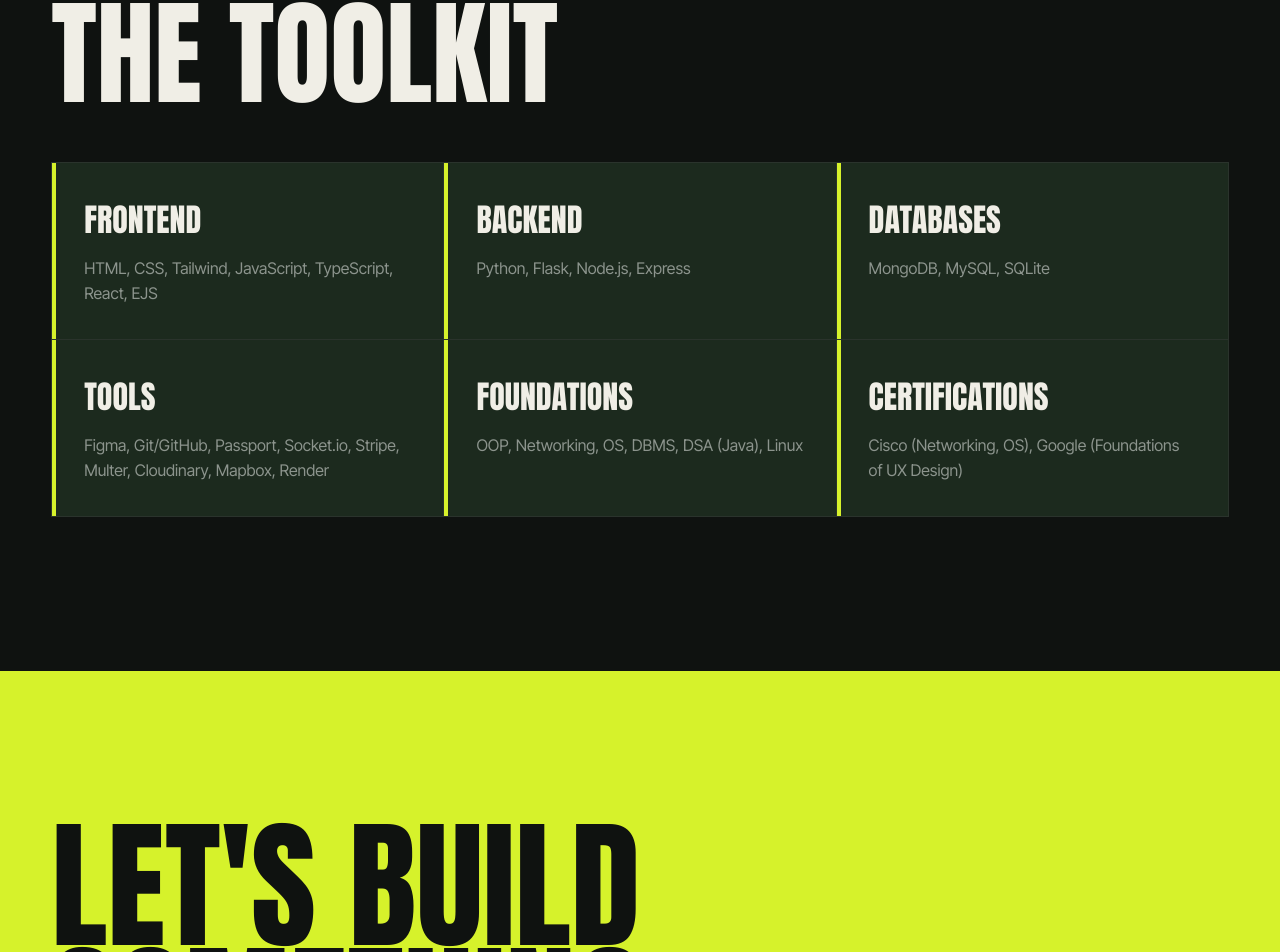
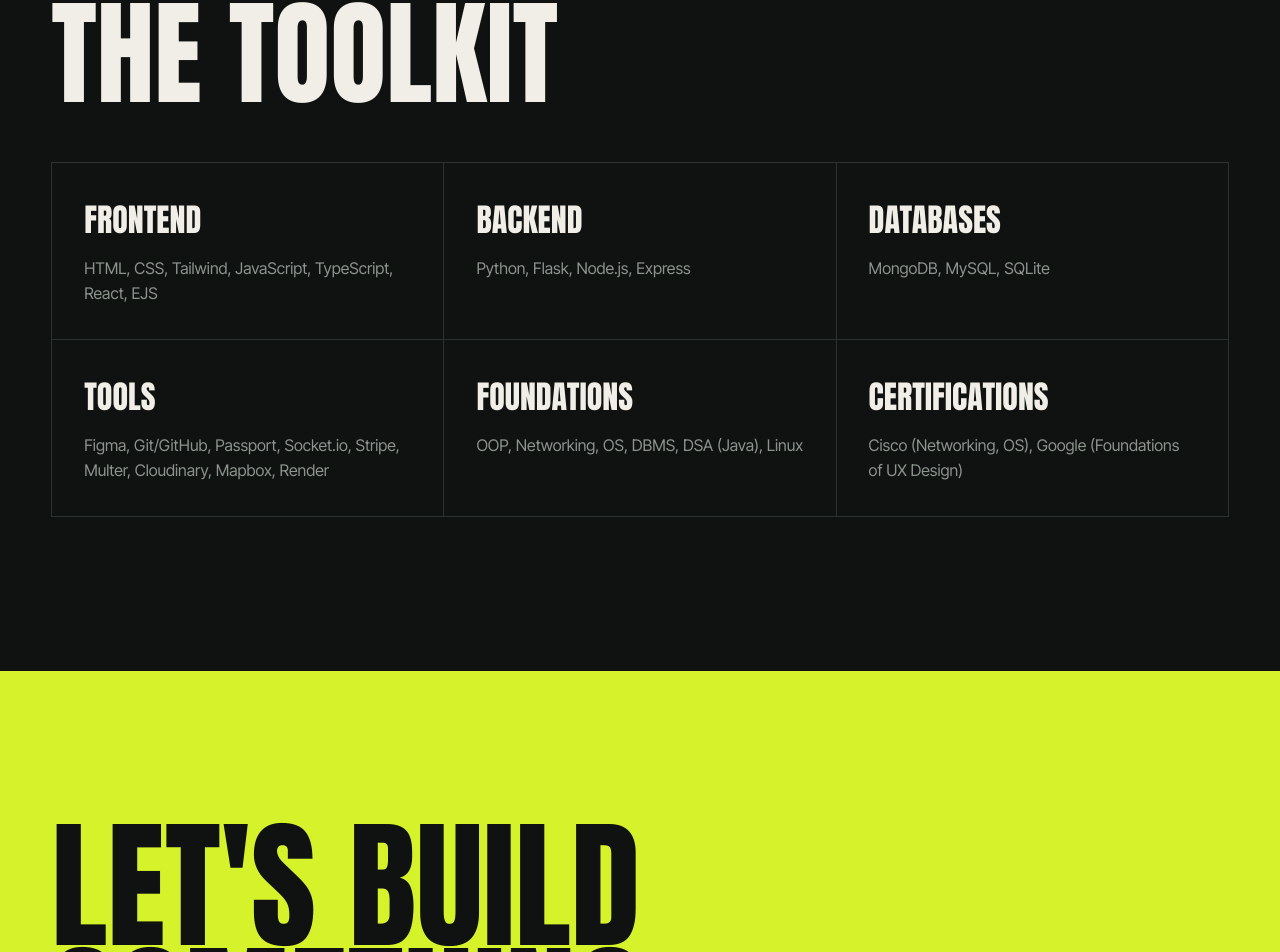
Before and after one commit to VishalChavan7/Portfolio, a React (Vite) app: page / in a window 1280 px wide. Shown: the part 4391-5343 px from the top of the page. Built offline with nearby package versions, Linux system fonts and the light colour scheme; the HTML template or start-up script is replaced by a standard one.

Commit message:
Restore original black skill cards on touch devices
Co-Authored-By: Claude Sonnet 5.5 <noreply@anthropic.com>

```diff
--- a/src/index.css
+++ b/src/index.css
@@ -724,10 +724,6 @@ img {
       radial-gradient(120% 90% at 100% 0%, rgba(214, 242, 43, 0.28), transparent 60%),
       linear-gradient(160deg, var(--forest), var(--ink));
   }
-  .skill {
-    background: var(--forest);
-    box-shadow: inset 4px 0 0 var(--lime); /* lime edge stands in for the hover colour */
-  }
 }
 @media (prefers-reduced-motion: reduce) {
   *,
```
